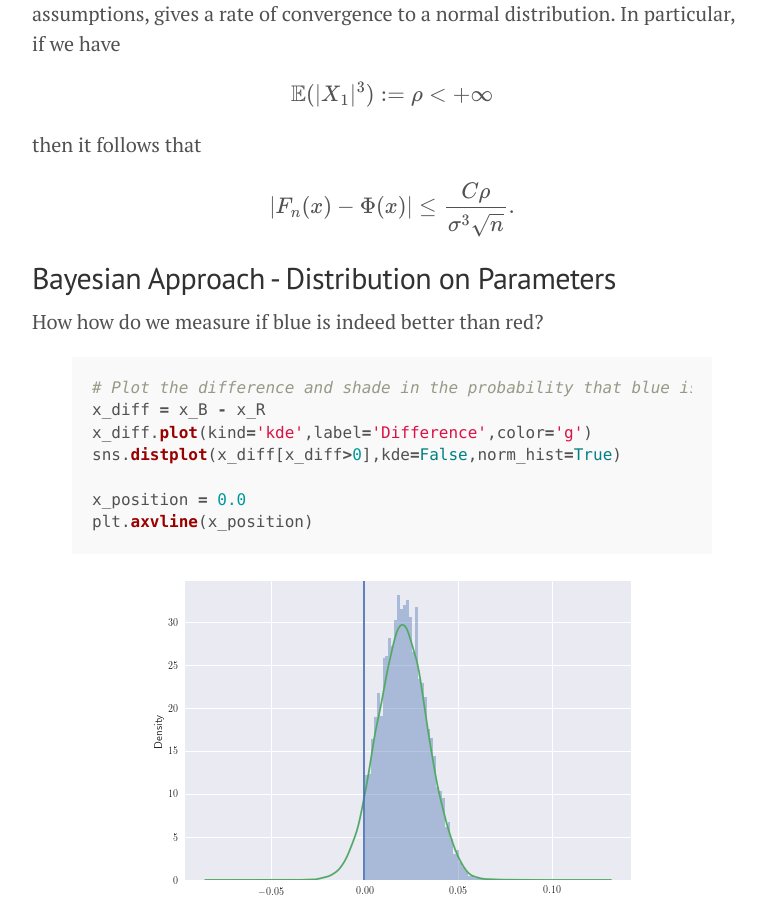
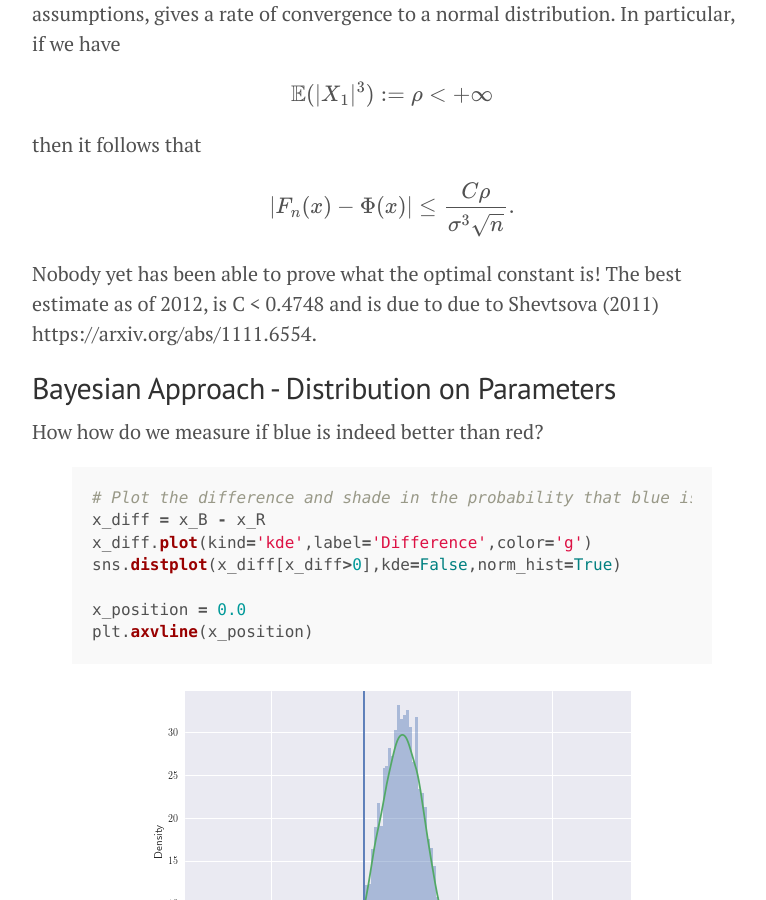
Before and after one commit to doriang102/doriang102.github.io, a Jekyll site: the page built from _posts/2017-05-28-hypothesis-testing.md, in a window 1280 px wide and 900 px high, scrolled down 6256 px. Shown: the whole window, without its empty margins (248-1014 px from the left). Built offline with Jekyll 4.4.1, drawn with Linux system fonts in a browser that asks for light colours; our own code applies the rules of GitHub Pages for plain Markdown files; formulas are drawn with MathJax 3.

Commit message:
Update 2017-05-28-hypothesis-testing.md

```diff
--- a/_posts/2017-05-28-hypothesis-testing.md
+++ b/_posts/2017-05-28-hypothesis-testing.md
@@ -179,6 +179,8 @@ then it follows that
 
 $$\left|F_{n}(x)-\Phi (x)\right| \leq \frac{C\rho}{\sigma^3 \sqrt{n}}.$$
 
+Nobody yet has been able to prove what the optimal constant is! The best estimate as of 2012, is C < 0.4748 and is due to
+due to Shevtsova (2011) https://arxiv.org/abs/1111.6554.
 
 
 ## Bayesian Approach - Distribution on Parameters
```
